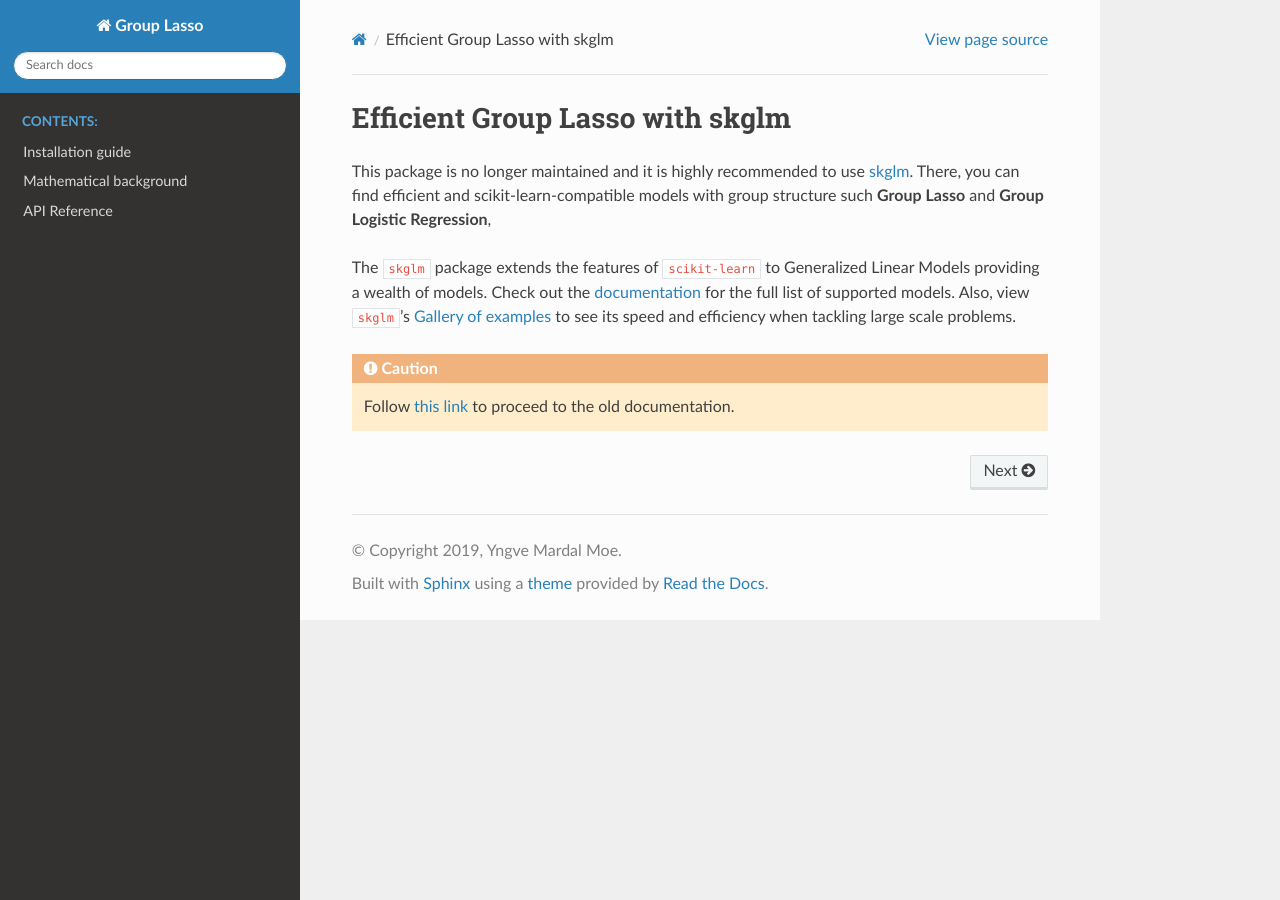
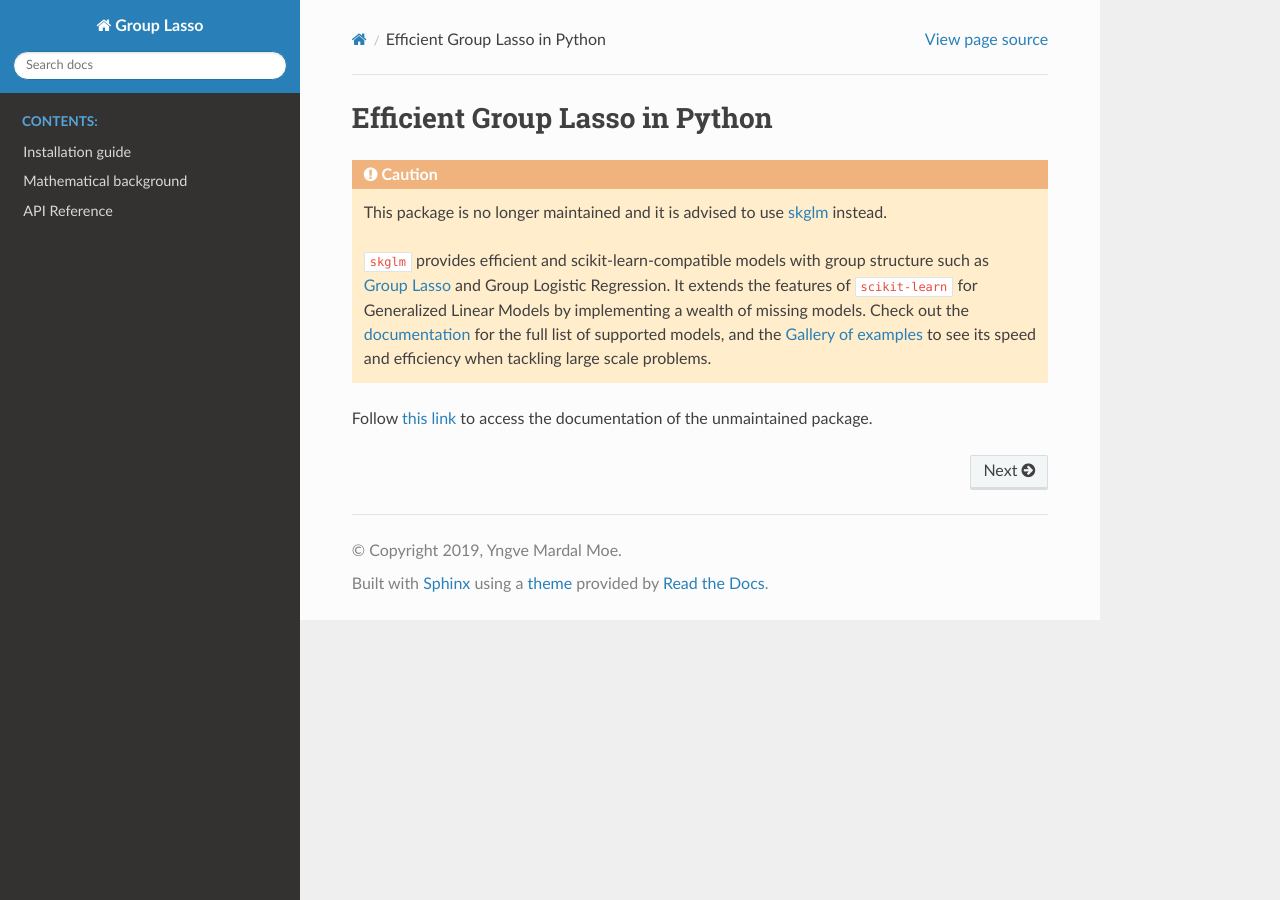
Before and after one commit to yngvem/group-lasso, a Sphinx documentation site: the page built from docs/index.rst, in a window 1280 px wide. Built offline with Sphinx 7.4.7 and the Read the Docs theme 2.0.0, drawn with Linux system fonts in a browser that asks for light colours; pages that are not in the unit, such as notebooks, are missing from menus.

Commit message:
pass on readme, doc landing page, and add `html-noplot` option to doc makefile

```diff
--- a/docs/index.rst
+++ b/docs/index.rst
@@ -1,17 +1,17 @@
-Efficient Group Lasso with skglm
-================================
-
-This package is no longer maintained and it is highly recommended to use `skglm <https://github.com/scikit-learn-contrib/skglm>`_.
-There, you can find efficient and scikit-learn-compatible models with group structure such **Group Lasso** and **Group Logistic Regression**,
-
-The ``skglm`` package extends the features of ``scikit-learn`` to Generalized Linear Models providing a wealth of models.
-Check out the `documentation <https://contrib.scikit-learn.org/skglm/api.html>`_ for the full list of supported models.
-Also, view ``skglm``'s `Gallery of examples <https://contrib.scikit-learn.org/skglm/auto_examples/index.html>`_ to see its speed and efficiency when tackling large scale problems.
-
+Efficient Group Lasso in Python
+===============================
 
 .. Caution::
 
-    Follow :ref:`this link <old_doc>` to proceed to the old documentation.
+    This package is no longer maintained and it is advised to use `skglm <https://github.com/scikit-learn-contrib/skglm>`_ instead.
+
+    ``skglm`` provides efficient and scikit-learn-compatible models with group structure such as `Group Lasso <https://contrib.scikit-learn.org/skglm/generated/skglm.GroupLasso.html#skglm.GroupLasso>`_ and Group Logistic Regression.
+    It extends the features of ``scikit-learn`` for Generalized Linear Models by implementing a wealth of missing models.
+    Check out the `documentation <https://contrib.scikit-learn.org/skglm/api.html>`_ for the full list of supported models, and the  `Gallery of examples <https://contrib.scikit-learn.org/skglm/auto_examples/index.html>`_ to see its speed and efficiency when tackling large scale problems.
+
+
+
+Follow :ref:`this link <old_doc>` to access the documentation of the unmaintained package.
 
 
 .. it mandatory to keep the toctree here although it doesn't show up in the page, otherwise it doesn't show up in sidebar
```
Also changed, not shown: README.rst (+8 -5 lines), 1 other file.
